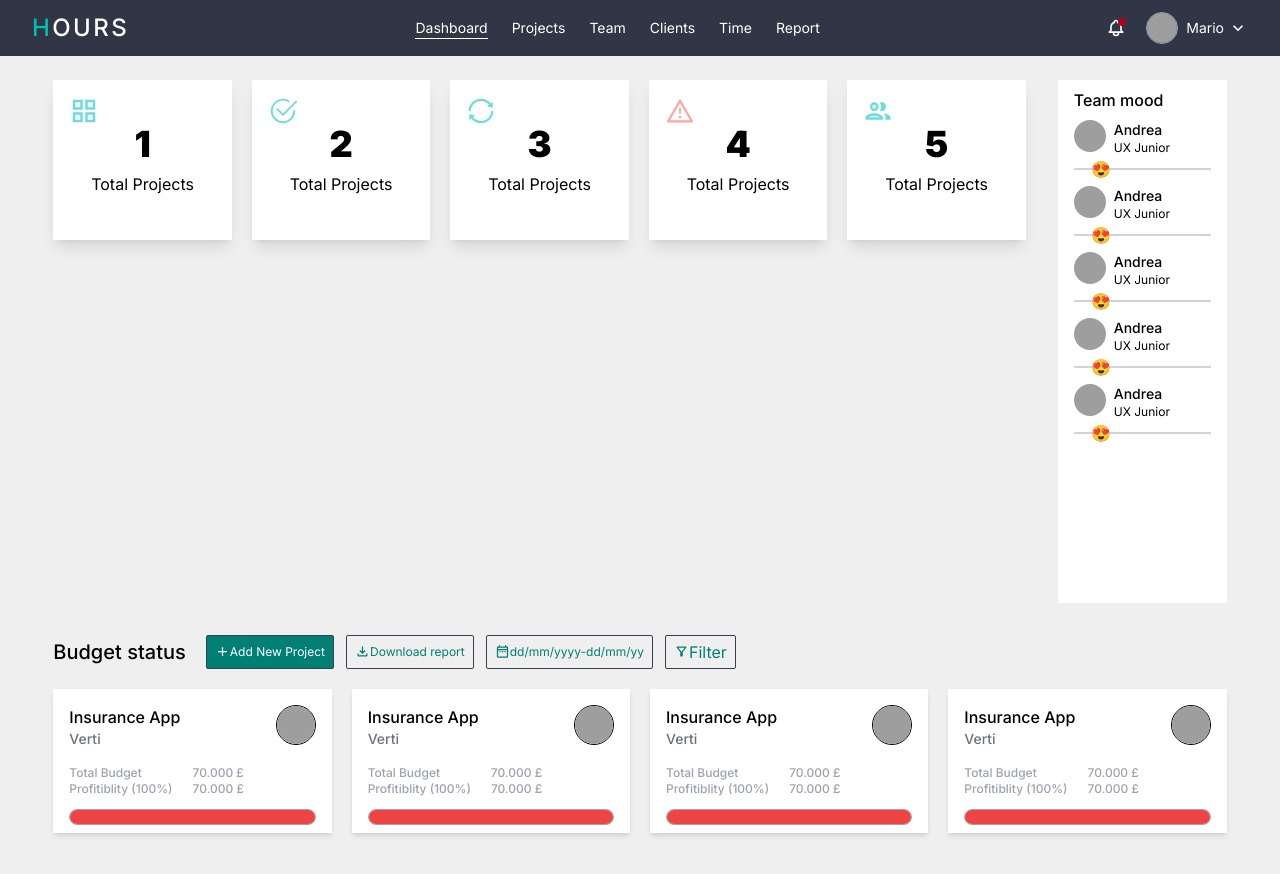
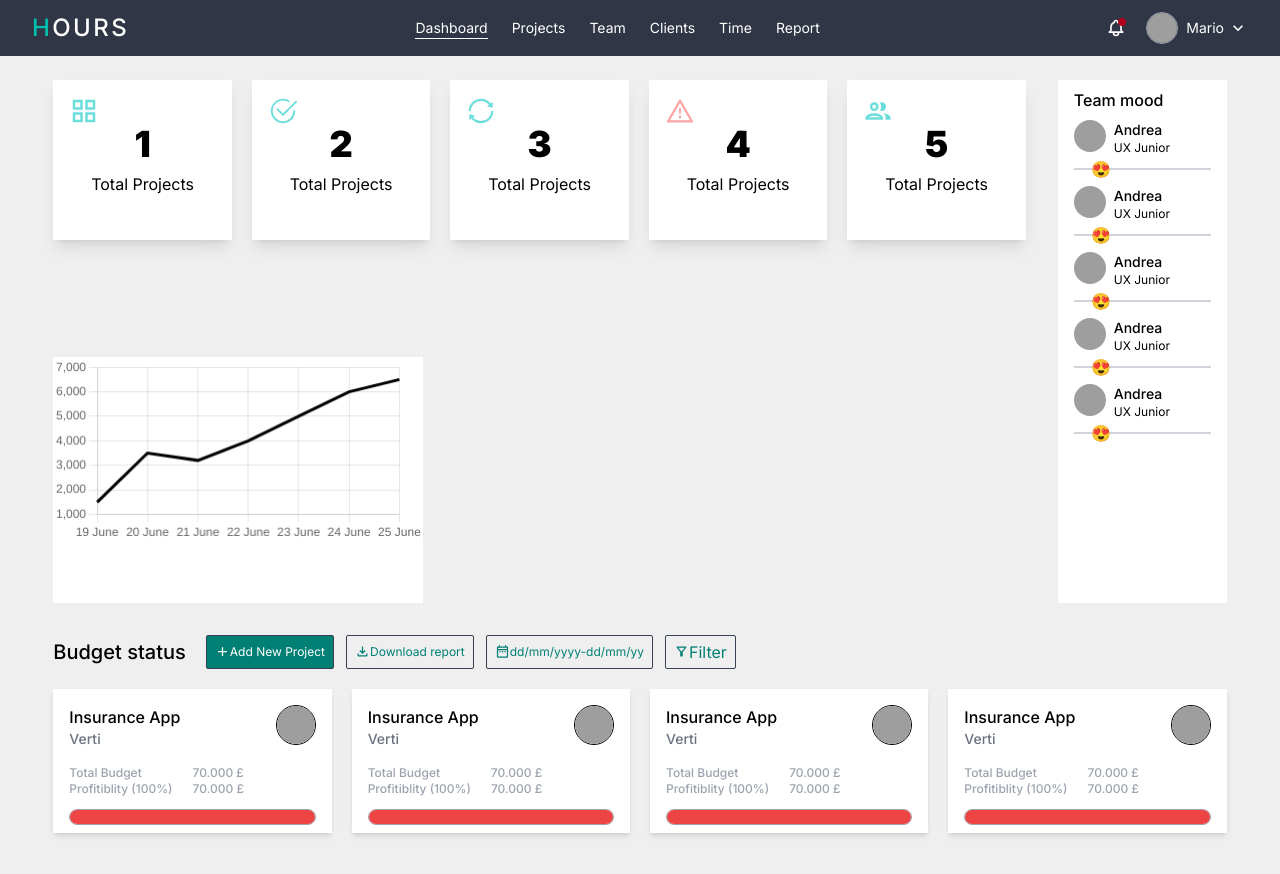
Before and after one commit to Avin008/roc8-user-dashboard-assignment, a React (Vite) app: page / in a window 1280 px wide. Shown: the top 874 px of the page. Built offline with nearby package versions, Linux system fonts and the light colour scheme; grey boxes are pictures that could not be loaded.

Commit message:
added: line chart component

```diff
--- a/src/components/Layout.tsx
+++ b/src/components/Layout.tsx
@@ -9,6 +9,7 @@ import {
 } from "react-icons/md";
 import BudgetStatus from "./BugetStatus";
 import ProjectCard from "./ProjectCard";
+import LineChart from "./LineChart";
 
 const Layout = () => {
   return (
@@ -22,6 +23,9 @@ const Layout = () => {
         </div>
         <div className="row-start-1 row-end-3 col-span-1">
           <TeamMoods />
+        </div>
+        <div className="col-span-2">
+          <LineChart />
         </div>
         <div className="col-span-6 row-start-3 row-end-4 h-36 space-y-5">
           <BudgetStatus />
--- /dev/null
+++ b/src/components/LineChart.tsx
@@ -0,0 +1,68 @@
+import { Line } from "react-chartjs-2";
+import {
+  Chart as ChartJS,
+  CategoryScale,
+  LinearScale,
+  PointElement,
+  LineElement,
+  Title,
+  Tooltip,
+  Legend,
+} from "chart.js";
+
+ChartJS.register(
+  CategoryScale,
+  LinearScale,
+  PointElement,
+  LineElement,
+  Title,
+  Tooltip,
+  Legend
+);
+
+const labels = [
+  "19 June",
+  "20 June",
+  "21 June",
+  "22 June",
+  "23 June",
+  "24 June",
+  "25 June",
+];
+
+const LineChart = () => {
+  return (
+    <div className="h-full w-full bg-white">
+      <Line
+        options={{
+          responsive: true,
+          elements: {
+            point: {
+              radius: 0,
+            },
+          },
+          borderColor: "black",
+          plugins: {
+            legend: {
+              display: false,
+            },
+          },
+        }}
+        data={{
+          labels,
+          datasets: [
+            {
+              label: "days",
+              data: [
+                1500, 3500, 3200, 4000, 5000, 6000, 6500,
+                7000,
+              ],
+            },
+          ],
+        }}
+      />
+    </div>
+  );
+};
+
+export default LineChart;
```
